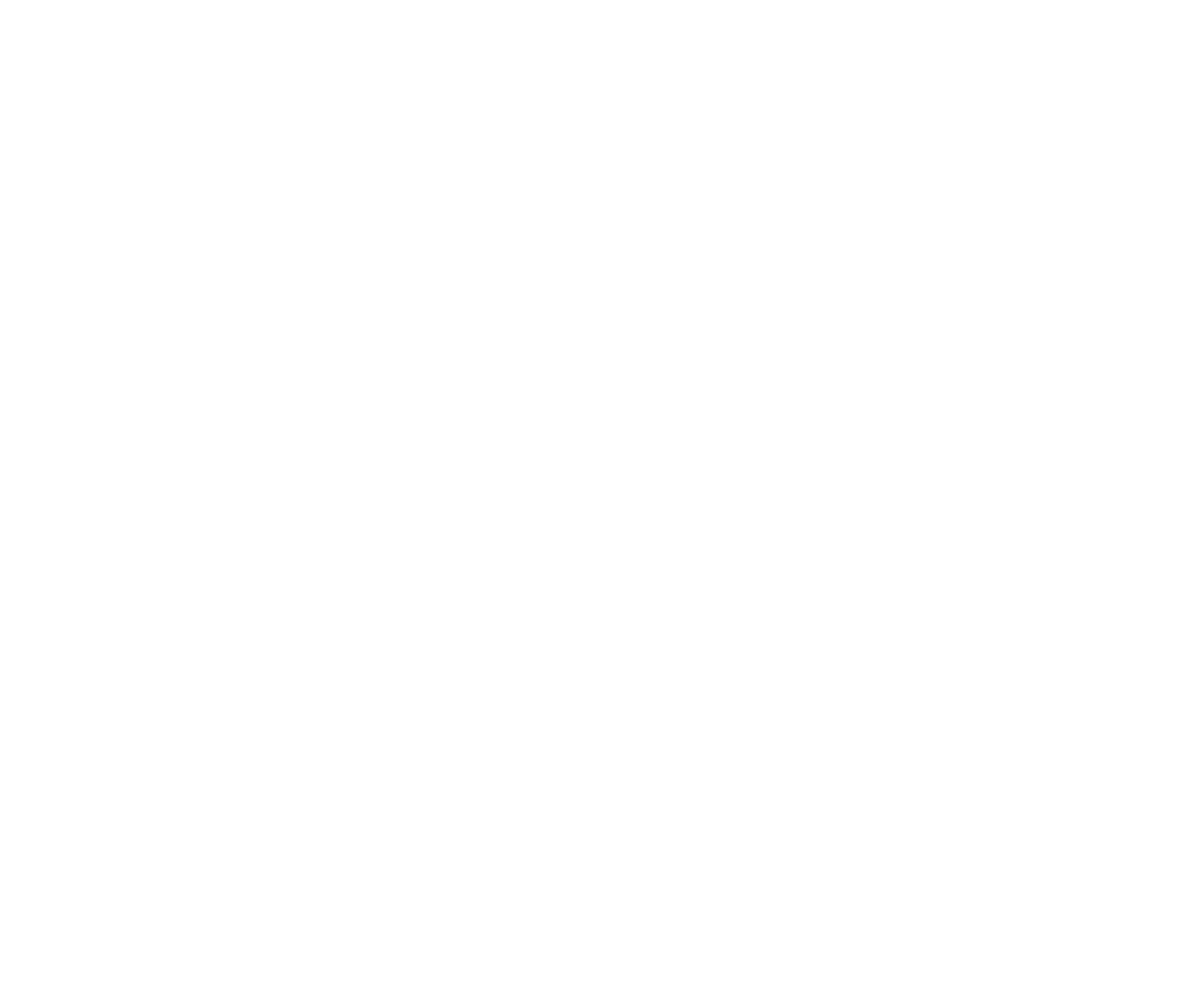
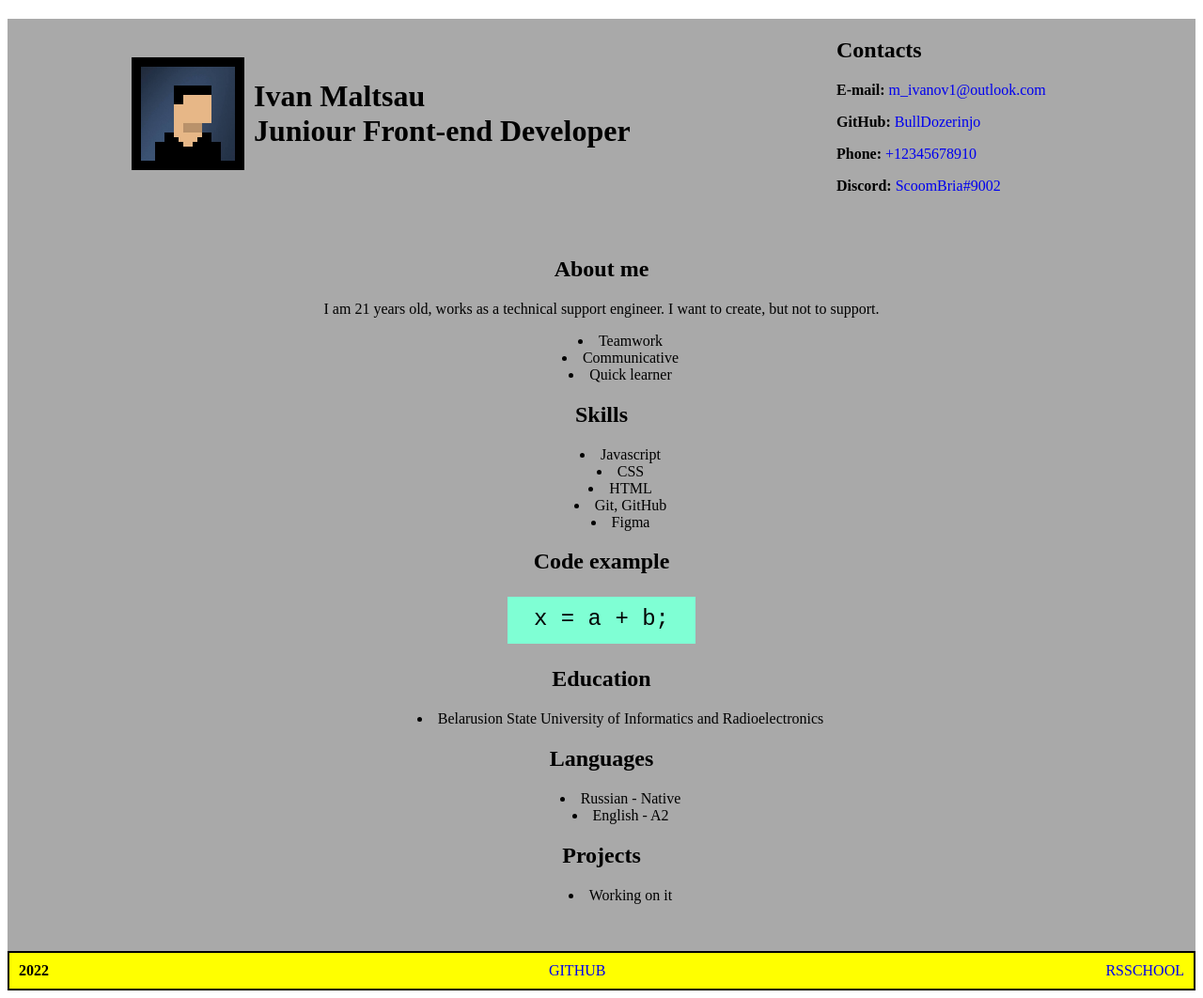
Before and after one commit to BullDozerinjo/rsschool-cv, a plain HTML site: page index.html in a window 1280 px wide. Shown: the whole page at 94% size. Before the commit the page ends 800 px from the top, so only its background shows below. Drawn offline with Linux system fonts and the light colour scheme.

Commit message:
add html and css code

```diff
--- a/index.html
+++ b/index.html
@@ -1 +1,82 @@
 <!DOCTYPE html>
+<html lang="en">
+
+<head>
+    <meta charset="UTF-8">
+    <meta http-equiv="X-UA-Compatible" content="IE=edge">
+    <meta name="viewport" content="width=device-width, initial-scale=1.0">
+    <title>MyCVDocument</title>
+    <link rel="stylesheet" href="./style.css">
+</head>
+
+<style>
+
+</style>
+
+<body>
+    <div class="main_block">
+        <header>
+            <div class="header_block">
+                <div class="first_block">
+                    <div class="avatar">
+                        <img class="avatar_image" src="Images/Avatar.png" alt="MyAvatar">
+                        <h1>Ivan Maltsau<br><span>Juniour Front-end Developer</span></h1>
+                    </div>
+                    <div>
+                        <p> <h2>Contacts</h2> </p>
+                        <p><b>E-mail: </b><a class="link" href="#">m_ivanov1@outlook.com</a></p>
+                        <p><b>GitHub: </b><a class="link" href="#">BullDozerinjo</a></p>
+                        <p><b>Phone: </b><a class="link" href="#">+12345678910</a></p>
+                        <p><b>Discord: </b><a class="link" href="#">ScoomBria#9002</a></p>
+                    </div>
+                </div>
+            </div>
+        </header>
+
+        <main>
+            <div class="info_block">
+                <h2>About me</h2>
+                <p>I am 21 years old, works as a technical support engineer. I want to create, but not to support.</p>
+                <ul>
+                    <li>Teamwork</li>
+                    <li>Communicative</li>
+                    <li>Quick learner</li>
+                </ul>
+                <h2>Skills</h2>
+                <ul>
+                    <li>Javascript</li>
+                    <li>CSS</li>
+                    <li>HTML</li>
+                    <li>Git, GitHub</li>
+                    <li>Figma</li>
+                </ul>
+                <h2>Code example</h2>
+                <pre class="code_block">x = a + b;
+
+            </pre>
+                <h2>Education</h2>
+                <ul>
+                    <li>Belarusion State University of Informatics and Radioelectronics</li>
+                </ul>
+                <h2>Languages</h2>
+                <ul>
+                    <li>Russian - Native</li>
+                    <li>English - A2</li>
+                </ul>
+                <h2>Projects</h2>
+                <ul>
+                    <li>Working on it</li>
+                </ul>
+            </div>
+        </main>
+
+        <footer class="footer_block">
+            <b>2022</b>
+            <a class="link" href="https://github.com/BullDozerinjo">GITHUB</a>
+            <a class="link" href="https://rs.school/js-stage0/">RSSCHOOL</a>
+        </footer>
+    </div>
+</body>
+
+
+</html>
--- a/style.css
+++ b/style.css
@@ -1,3 +1,57 @@
-body {
-    color: #118;
-  }
+.avatar_image{
+  width: 100px;
+  height: 100px;
+  border: solid 10px #000;
+  margin-right: 10px;
+}
+.avatar{
+  width: 75%;
+  display: flex;
+  align-items: center;
+}
+.info_block{
+  width: 1000px;
+  margin-top: 20px;
+  margin-bottom: 50px;
+  margin-left: auto;
+  margin-right: auto;
+  text-align: center;
+  list-style-position: inside;
+}
+.header_block{
+  width: 1000px;
+  margin-top: 20px;
+  margin-bottom: 50px;
+  margin-left: auto;
+  margin-right: auto;
+}
+.first_block{
+  display: flex;
+}
+.link{
+  line-height: 1px;
+  text-decoration: none;
+}
+.code_block{
+  font-size: 24px;
+  width: 200px;
+  height: 40px;
+  padding-top: 10px;
+  background-color: aquamarine;
+  margin-left: auto;
+  margin-right: auto;
+}
+.main_block{
+  background-color: darkgrey;
+}
+.footer_block{
+  display: flex;
+  background-color: yellow;
+  border: solid 2px #000;
+  justify-content: space-between;
+  align-items: center;
+  padding: 10px;
+}
+body{
+  vertical-align: middle;
+}
```
Also changed, not shown: Images/Avatar.png (added).
